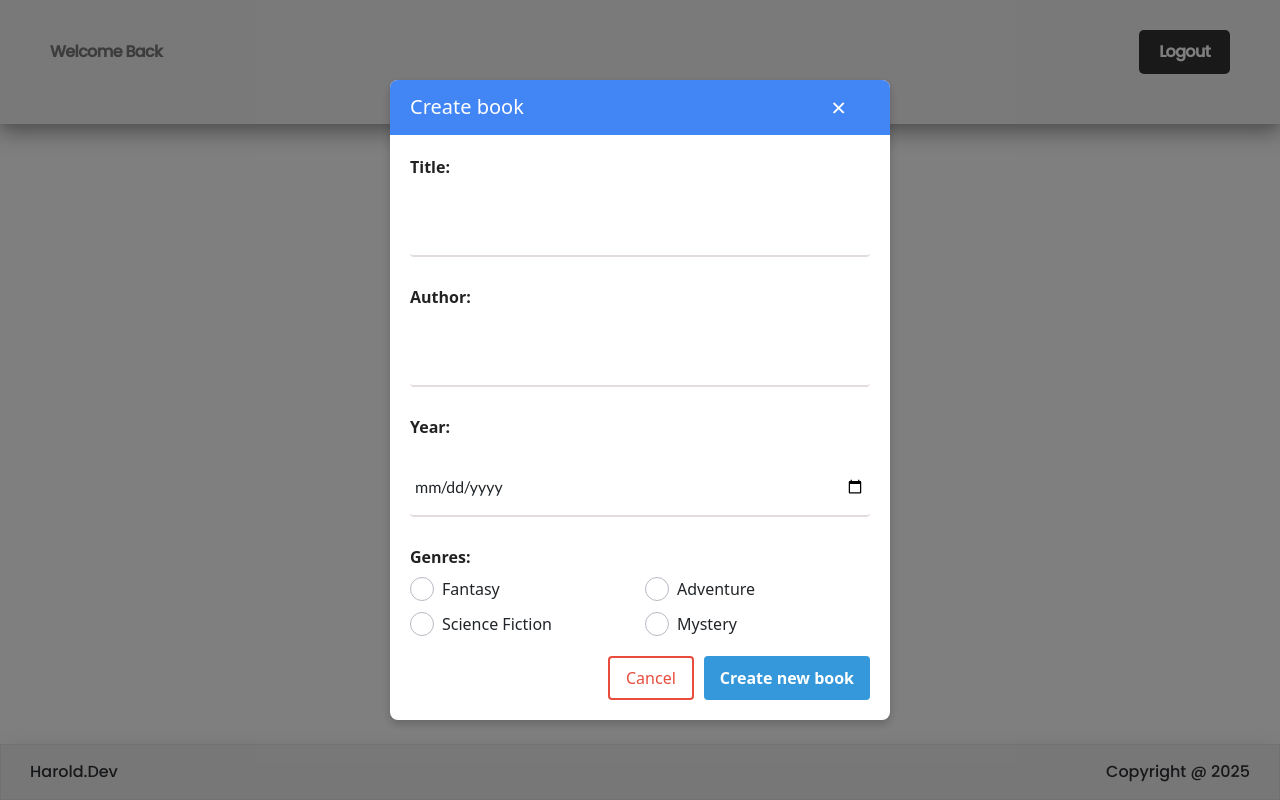
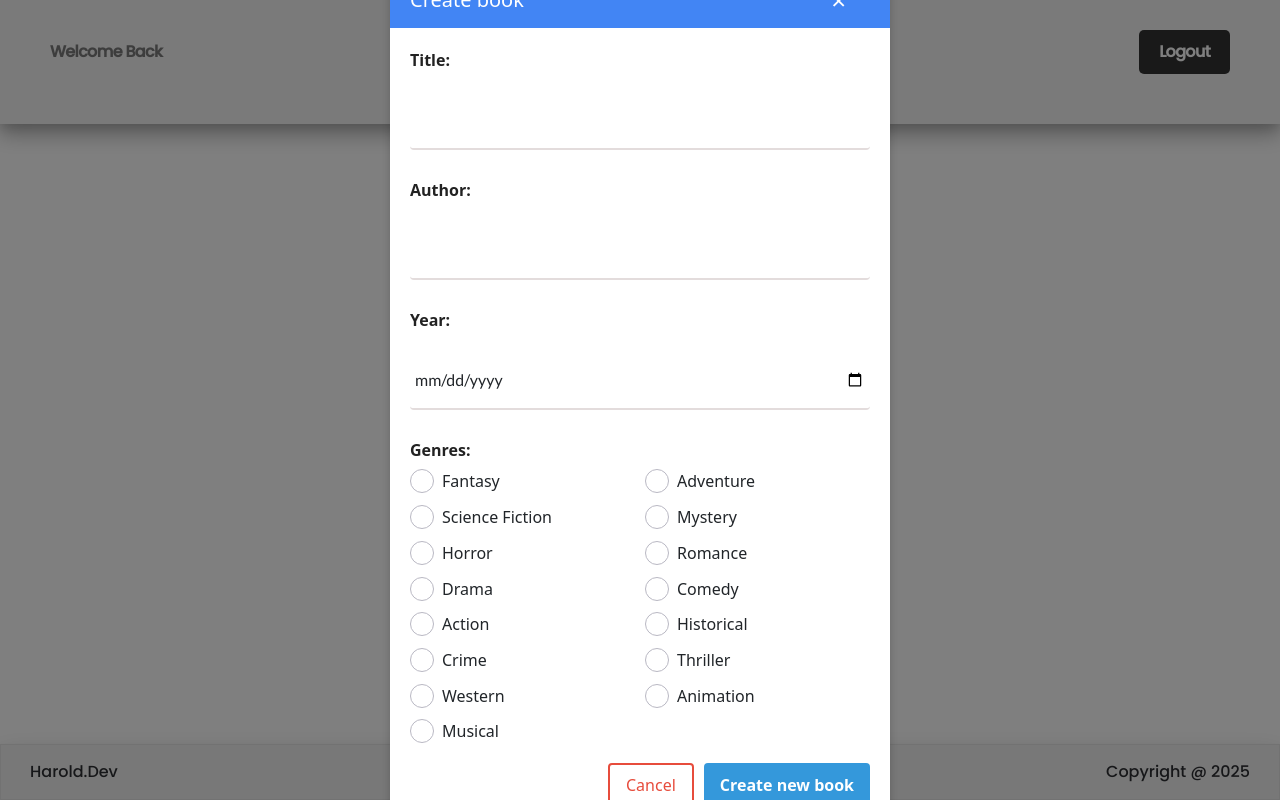
Before and after one commit to harold102400/library-management-system-ui, a React (Vite) app: page /create in a window 1280 px wide. Built offline with nearby package versions, Linux system fonts and the light colour scheme; no server answers; sample sign-in values are in the browser's storage; a web font is replaced by a local one.

Commit message:
Move and expand genre list into reusable config file for better maintainability

```diff
--- /dev/null
+++ b/src/config/genres.config.ts
@@ -0,0 +1,17 @@
+export const mainGenres = [
+    "Fantasy",
+    "Adventure",
+    "Science Fiction",
+    "Mystery",
+    "Horror",
+    "Romance",
+    "Drama",
+    "Comedy",
+    "Action",
+    "Historical",
+    "Crime",
+    "Thriller",
+    "Western",
+    "Animation",
+    "Musical"
+  ];
--- a/src/pages/create/Create.tsx
+++ b/src/pages/create/Create.tsx
@@ -5,6 +5,7 @@ import { useAuth } from "../../context/UserContext";
 import { handlError } from "../../components/ErrorAlert/ErrorAlert";
 import { useNavigate, Link } from "react-router-dom";
 import { handleApiError } from "../../utils/handleApiErrors";
+import { mainGenres } from "../../config/genres.config";
 import "../../components/FormFields/FormStyles.css";
 
 export const Create = () => {
@@ -114,7 +115,7 @@ export const Create = () => {
             <div className="form-group">
               <label className="form-label">Genres:</label>
               <div className="checkbox-grid">
-                {["Fantasy", "Adventure", "Science Fiction", "Mystery"].map(
+                {mainGenres.map(
                   (genre, index) => {
                     const checkboxId = `cbx-genre-${index}`;
                     return (
--- a/src/pages/edit/Edit.tsx
+++ b/src/pages/edit/Edit.tsx
@@ -6,6 +6,7 @@ import { useNavigate, useParams, Link } from "react-router-dom";
 import { useLibrary } from "../../context/LibraryContext";
 import { useEffect } from "react";
 import { handleApiError } from "../../utils/handleApiErrors";
+import { mainGenres } from "../../config/genres.config";
 import "../../components/FormFields/FormStyles.css";
 
 export const Edit = () => {
@@ -137,7 +138,7 @@ export const Edit = () => {
             <div className="form-group">
               <label className="form-label">Genres:</label>
               <div className="checkbox-grid">
-                {["Fantasy", "Adventure", "Science Fiction", "Mystery"].map(
+                {mainGenres.map(
                   (genre, index) => {
                     const checkboxId = `cbx-genre-${index}`;
                     return (
```
